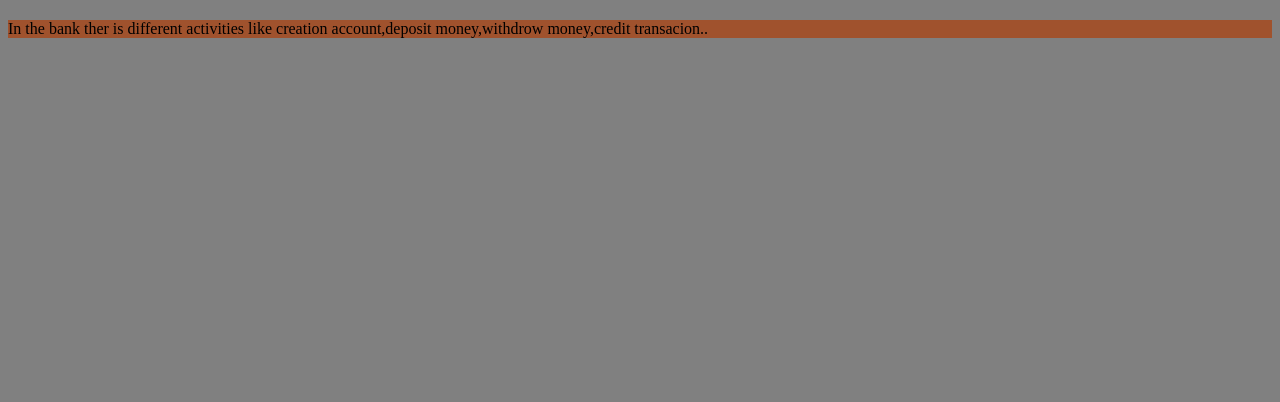
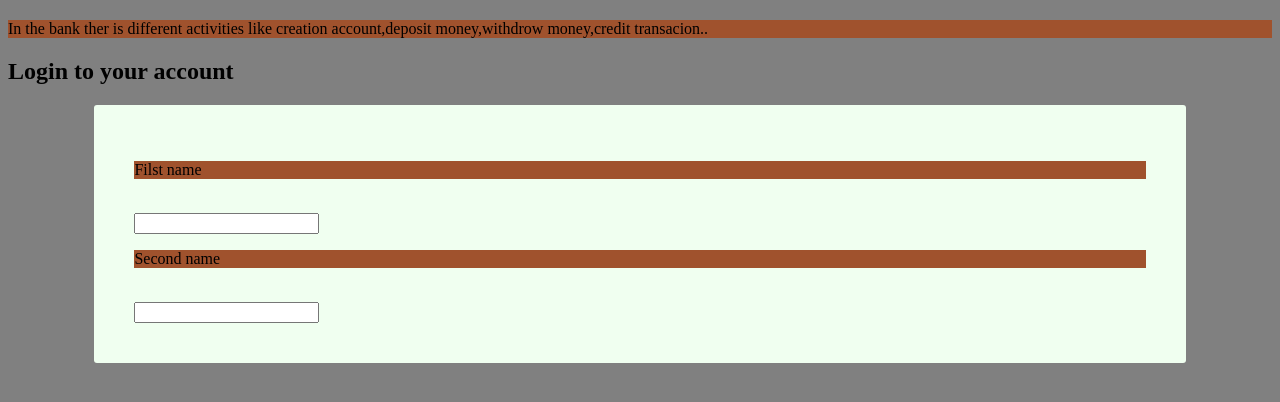
Before and after one commit to geratha/bank-account, a plain HTML site: page index.html in a window 1280 px wide. Shown: the part 60-462 px from the top of the page. Drawn offline with Linux system fonts and the light colour scheme.

Commit message:
form for intering data

```diff
--- a/index.html
+++ b/index.html
@@ -19,3 +19,9 @@
 <body>
     <h1><strong>Bank account</strong></h1>
     <p>In the bank ther is different activities like creation account,deposit money,withdrow money,credit transacion..</p>
+    <h2>Login to your account</h2>
+        <div class="login">
+       <p> Filst name</p><br>
+                <label><input type="form" name="title"><br>
+<p>Second name</p><br>
+                <label><input type="form" name="title"><br>
```
